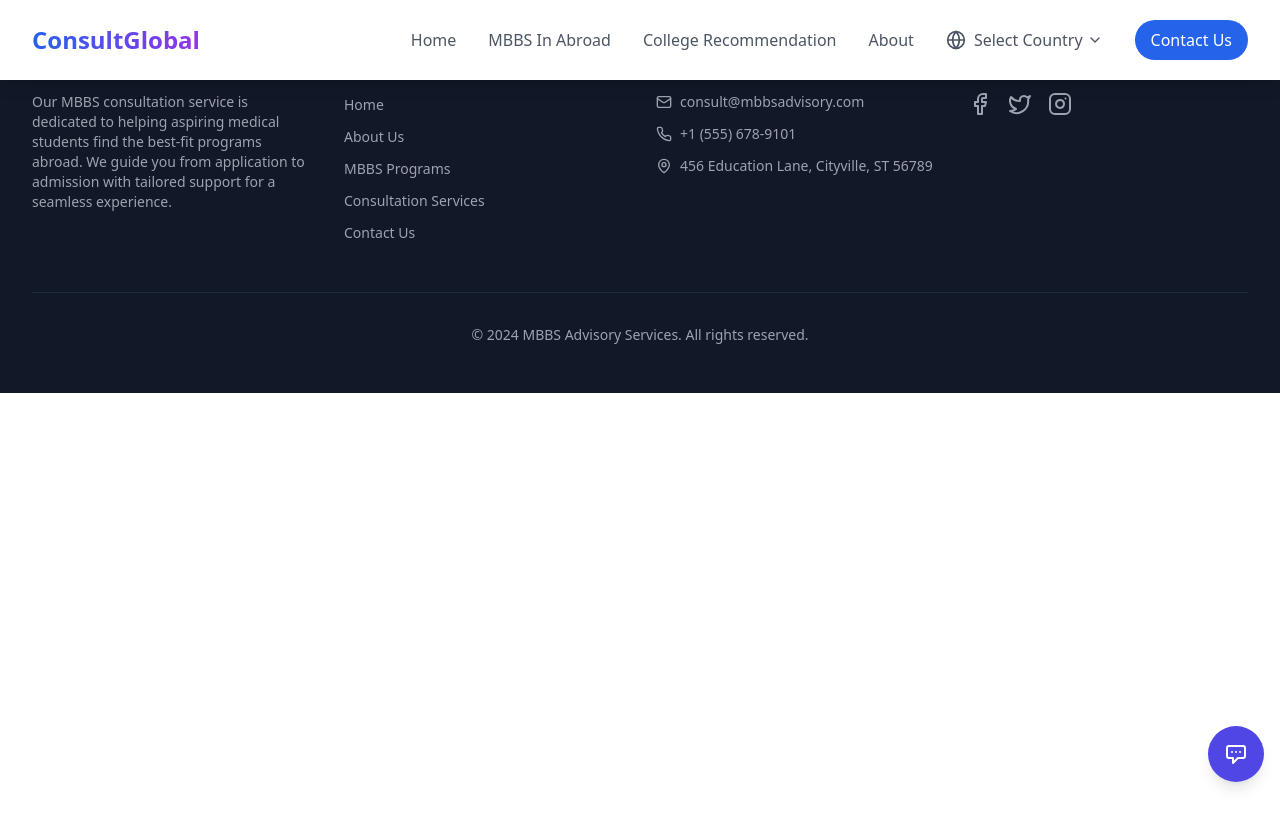
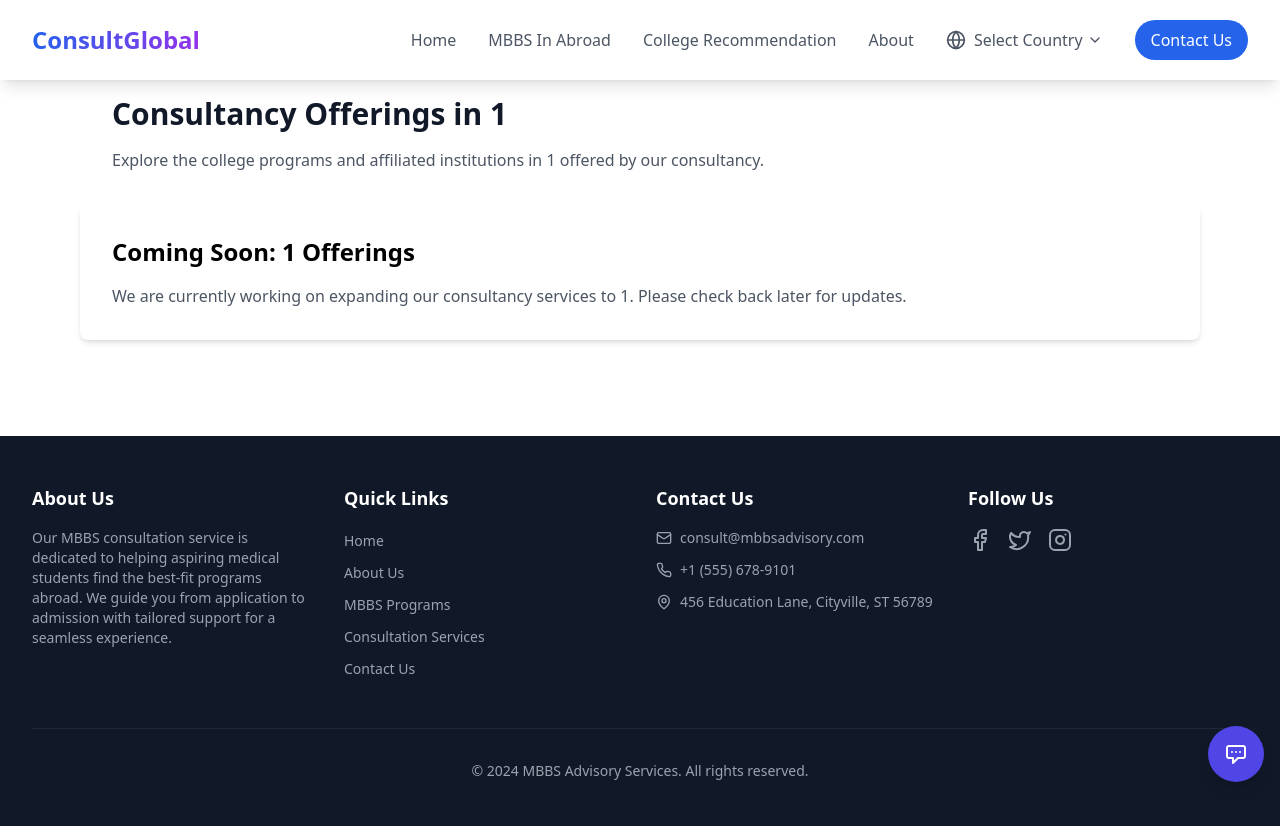
Before and after one commit to omkarkhoche3448/MbbsRoutes.com, a React (Vite) app: page /consultancy/1/mbbs in a window 1280 px wide. Shown: the top 826 px of the page. Before the commit the page ends 800 px from the top, so only its background shows below. Built offline with nearby package versions, Linux system fonts and the light colour scheme.

Commit message:
File Added

```diff
--- a/src/App.jsx
+++ b/src/App.jsx
@@ -2,7 +2,7 @@ import React from "react";
 import { BrowserRouter as Router, Routes, Route } from "react-router-dom";
 import Navbar from "./components/common/Navbar";
 import ChatBot from "./components/chatBotui/ChatBot";
-// import Consultancypages from "./pages/Consultancypages";
+import Consultancypages from "./pages/Consultancypages";
 import Landingpage from "./pages/Landingpage";
 import AboutPage from "./pages/AboutPage";
 import MBBSEducationAbroad from "./pages/MBBSEducationAbroad";
@@ -16,10 +16,10 @@ function App() {
         <Navbar />
         <Routes>
           <Route path="/" element={<Landingpage />} />
-          {/* <Route
+          <Route
             path="/consultancy/:countryName/mbbs"
             element={<Consultancypages />}
-          /> */}
+          />
           <Route path="/about-us" element={<AboutPage />} />
           <Route path="/mbbs-in-abroad" element={<MBBSEducationAbroad />} />
           <Route
--- /dev/null
+++ b/src/Pages/Consultancypages.jsx
@@ -0,0 +1,49 @@
+import React from "react";
+import { useParams } from "react-router-dom";
+import CollegeInfo from "./CollegeInfo";
+
+const Consultancypages = () => {
+  const { countryName } = useParams();
+
+  // Dynamic content for different countries
+  const renderCountryInfo = (country) => {
+    switch (country.toLowerCase()) {
+      case "united states":
+        return <CollegeInfo countryName={countryName} />;
+      // Add more countries here with their respective components
+      default:
+        return (
+          <div className="bg-white w-full rounded-lg shadow-md p-8">
+            <h2 className="text-2xl font-bold mb-4">
+              Coming Soon: {country} Offerings
+            </h2>
+            <p className="text-gray-600">
+              We are currently working on expanding our consultancy services to{" "}
+              {country}. Please check back later for updates.
+            </p>
+          </div>
+        );
+    }
+  };
+
+  return (
+    <div className="max-w-7xl  mx-auto px-4 sm:px-6 lg:px-8 py-12">
+      <div className=" p-8 sm:p-12 ">
+      <div className="ml-8">
+      <h1 className="text-3xl font-bold mb-4 text-gray-900">
+          Consultancy Offerings in {countryName.toUpperCase()}
+        </h1>
+        <p className="text-gray-600 mb-8">
+          Explore the college programs and affiliated institutions in{" "}
+          {countryName} offered by our consultancy.
+        </p>
+      </div>
+
+        {/* Render country-specific information */}
+        {renderCountryInfo(countryName)}
+      </div>
+    </div>
+  );
+};
+
+export default Consultancypages;
```
Also changed, not shown: 1 other file (tests, documents, lock files or other folders).
